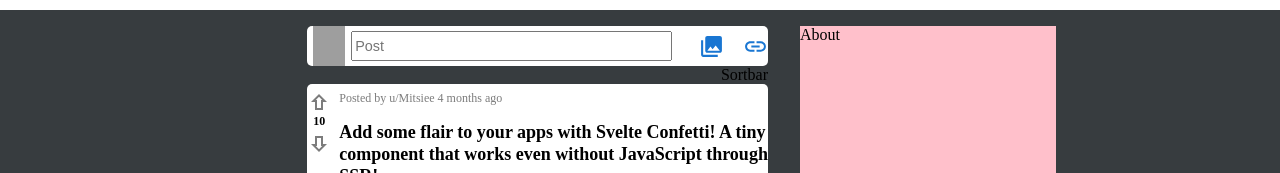
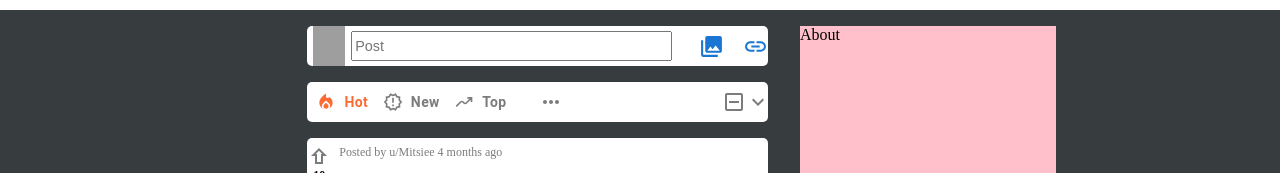
Before and after one commit to Kuro0911/reddit-clone, a Next.js app: page /r/sunraybee in a window 1280 px wide. Shown: the part 282-455 px from the top of the page. Built offline with nearby package versions, Linux system fonts and the light colour scheme; grey boxes are pictures that could not be loaded.

Commit message:
sortbar added

```diff
--- a/components/subreddit/Sortbar/Sortbar.js
+++ b/components/subreddit/Sortbar/Sortbar.js
@@ -1,5 +1,57 @@
-import React from "react";
+import React, { useState } from "react";
+import { SortbarWrap } from "./Sortbar.style";
+import Button from "@mui/material/Button";
+import IconButton from "@mui/material/Button";
+
+import LocalFireDepartmentIcon from "@mui/icons-material/LocalFireDepartment";
+import NewReleasesOutlinedIcon from "@mui/icons-material/NewReleasesOutlined";
+import MovingOutlinedIcon from "@mui/icons-material/MovingOutlined";
+import MoreHorizOutlinedIcon from "@mui/icons-material/MoreHorizOutlined";
+import IndeterminateCheckBoxOutlinedIcon from "@mui/icons-material/IndeterminateCheckBoxOutlined";
+import KeyboardArrowDownOutlinedIcon from "@mui/icons-material/KeyboardArrowDownOutlined";
 
 export const Sortbar = () => {
-  return <div>Sortbar</div>;
+  const [active, setActive] = useState(0);
+  const handleClick = (ind) => {
+    setActive(ind);
+  };
+  return (
+    <SortbarWrap>
+      <div className="left">
+        <Button
+          variant="text"
+          className={active === 0 ? "active-btn" : "btn"}
+          startIcon={<LocalFireDepartmentIcon />}
+          onClick={() => handleClick(0)}
+        >
+          <span>Hot</span>
+        </Button>
+        <Button
+          variant="text"
+          className={active === 1 ? "active-btn" : "btn"}
+          startIcon={<NewReleasesOutlinedIcon />}
+          onClick={() => handleClick(1)}
+        >
+          <span>New</span>
+        </Button>
+        <Button
+          variant="text"
+          className={active === 2 ? "active-btn" : "btn"}
+          startIcon={<MovingOutlinedIcon />}
+          onClick={() => handleClick(2)}
+        >
+          <span>Top</span>
+        </Button>
+        <IconButton className="btn">
+          <MoreHorizOutlinedIcon />
+        </IconButton>
+      </div>
+      <div className="right">
+        <IconButton className="btn">
+          <IndeterminateCheckBoxOutlinedIcon />
+          <KeyboardArrowDownOutlinedIcon />
+        </IconButton>
+      </div>
+    </SortbarWrap>
+  );
 };
--- /dev/null
+++ b/components/subreddit/Sortbar/Sortbar.style.js
@@ -0,0 +1,50 @@
+import styled from "styled-components";
+
+export const SortbarWrap = styled.div`
+  width: 60%;
+  height: 5vh;
+  background-color: white;
+  margin-top: 1em;
+  margin-bottom: 1em;
+  display: flex;
+  justify-content: space-between;
+  border-radius: 5px 5px 5px 5px;
+
+  .left {
+    display: flex;
+    width: 55%;
+    justify-content: space-evenly;
+    align-items: center;
+  }
+  .right {
+    display: flex;
+    align-items: center;
+    width: 12%;
+  }
+  .btn {
+    border-radius: 20px;
+    margin-left: 2%;
+    color: #7c7c7c;
+    height: 3em;
+    span {
+      text-transform: initial;
+      font-weight: bold;
+    }
+  }
+  .active-btn {
+    border-radius: 20px;
+    margin-left: 2%;
+    color: #ff6a33;
+    height: 3em;
+    span {
+      text-transform: initial;
+      font-weight: bold;
+    }
+  }
+  .btn:hover {
+    background-color: #dedede;
+  }
+  .active-btn:hover {
+    background-color: #dedede;
+  }
+`;
```
